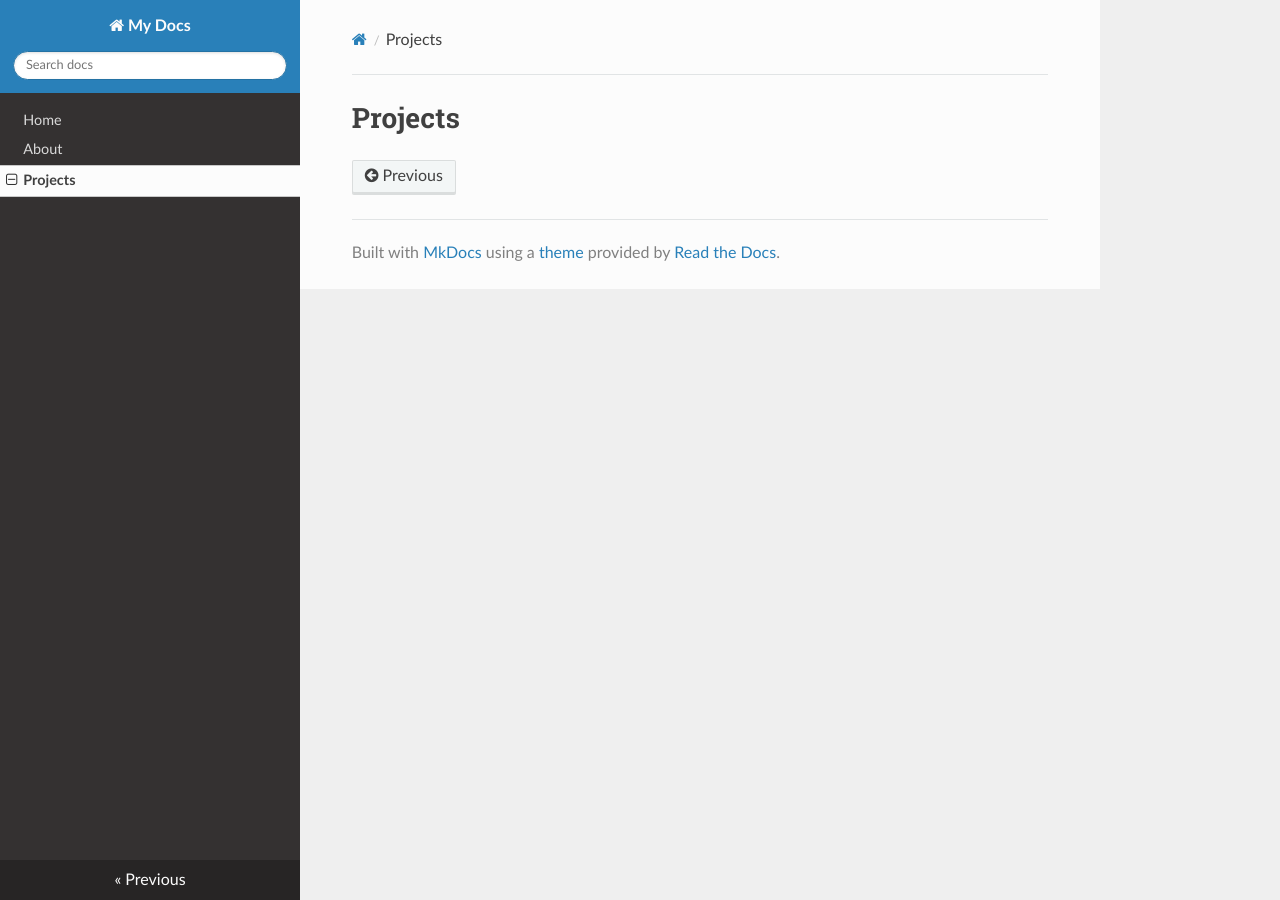
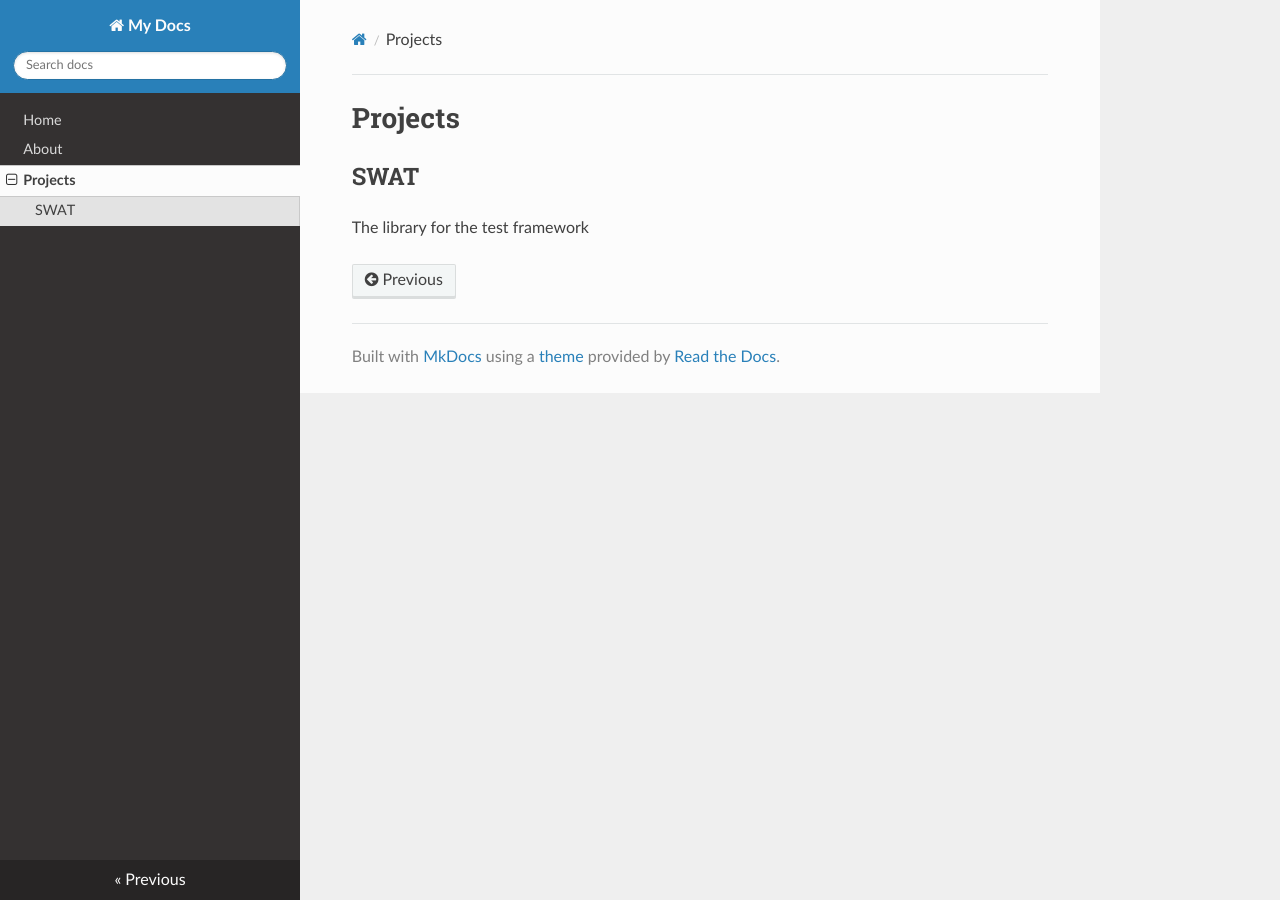
Before and after one commit to GerdWiegand/gittraining, an MkDocs documentation site: the page built from docs/projects.md, in a window 1280 px wide. Built offline with MkDocs 1.6.1, drawn with Linux system fonts in a browser that asks for light colours; nearby versions of some CDN libraries; old or Windows-style settings are respelled for this version of MkDocs.

Commit message:
Add SWAT to projects
[artf37541]

Change-Id: Ib9cbd1a22828ce02e6d5add971e063eb67b1a890

```diff
--- a/docs/projects.md
+++ b/docs/projects.md
@@ -1 +1,5 @@
 # Projects
+
+## SWAT
+
+The library for the test framework
```
